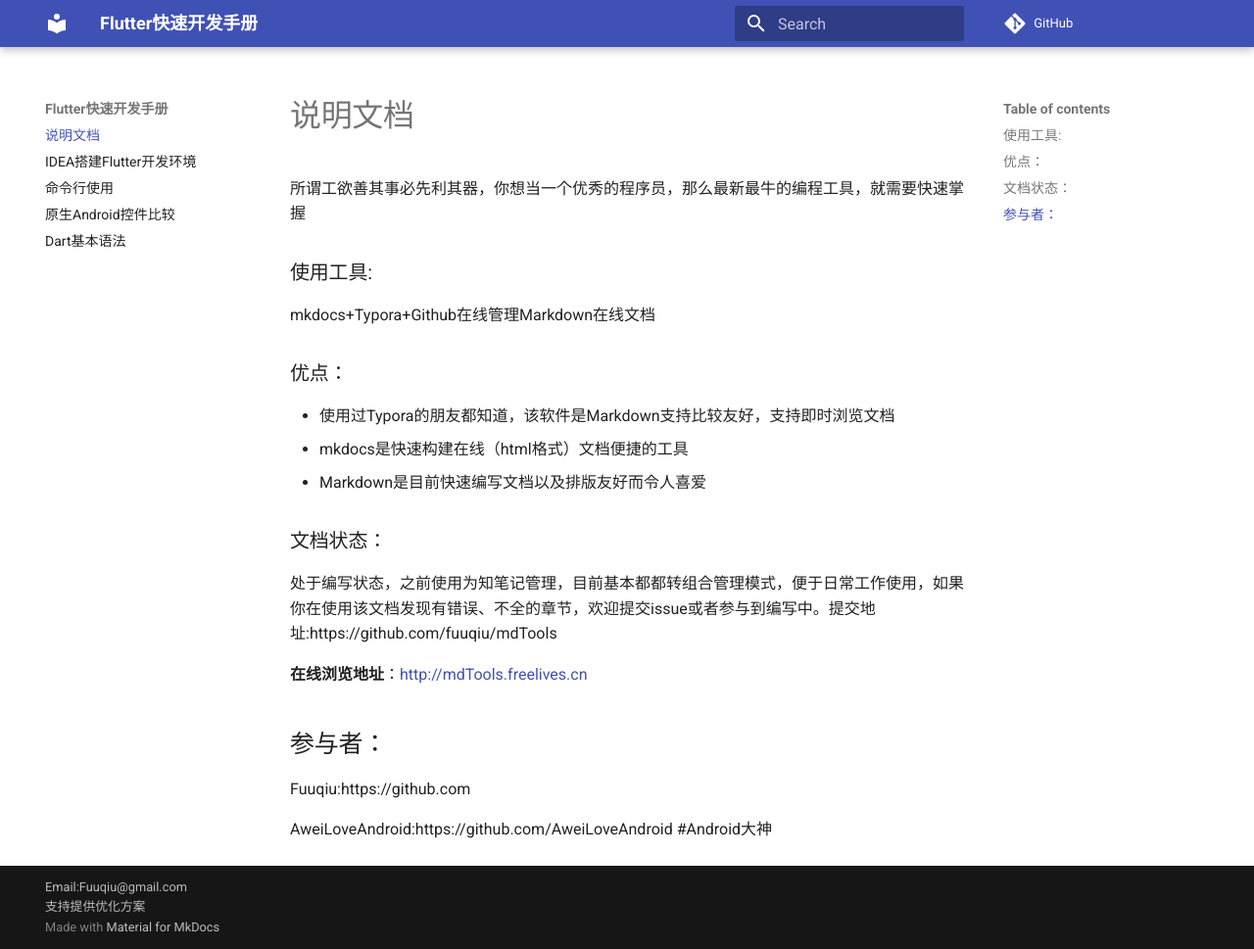
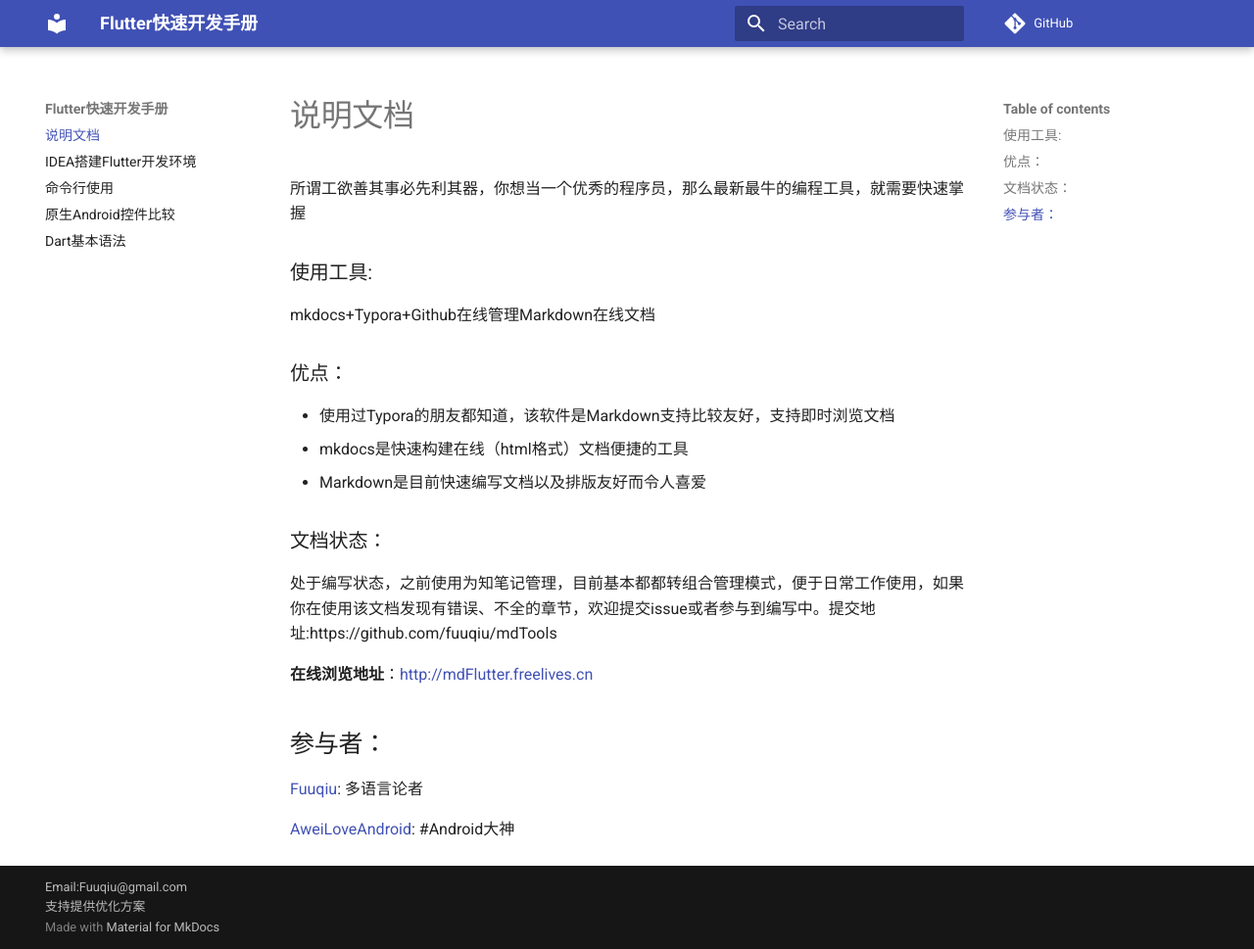
Before and after one commit to fuuqiu/mdFlutter, an MkDocs documentation site: the page built from docs/index.md, in a window 1280 px wide and 969 px high. Shown: the whole window at 98% size. Built offline with MkDocs 1.6.1 and Material for MkDocs 9.7.7, drawn with Linux system fonts in a browser that asks for light colours; comment, search, counter and statistics services are not loaded.

Commit message:
编写者格式调整

```diff
--- a/docs/index.md
+++ b/docs/index.md
@@ -22,7 +22,11 @@
 
 
 
-**在线浏览地址**：[http://mdTools.freelives.cn](http://mdTools.freelives.cn)
+**在线浏览地址**：[http://mdFlutter.freelives.cn](http://mdFlutter.freelives.cn)
+
+
+
+
 
 
 
@@ -34,6 +38,6 @@
 
 ## 参与者：
 
-Fuuqiu:https://github.com
+[Fuuqiu](https://github.com	): 多语言论者
 
-AweiLoveAndroid:https://github.com/AweiLoveAndroid	#Android大神
+[AweiLoveAndroid](https://github.com/AweiLoveAndroid):	#Android大神
```
Also changed, not shown: README.md (+2 -2 lines), site/index.html, site/search/search_index.json.
